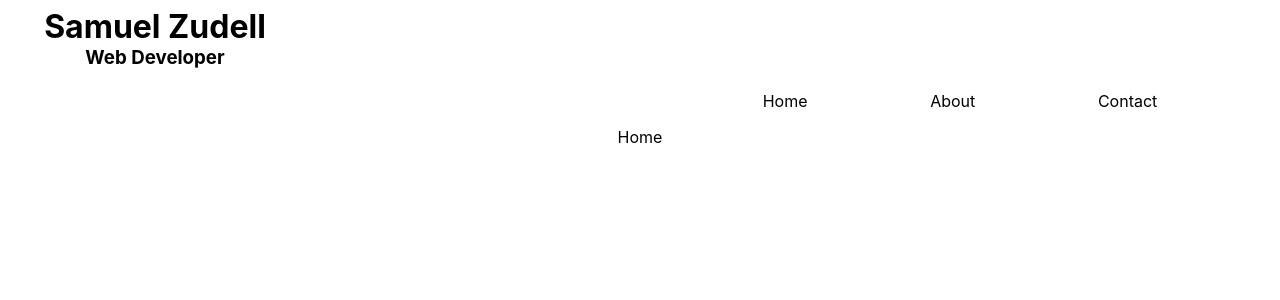
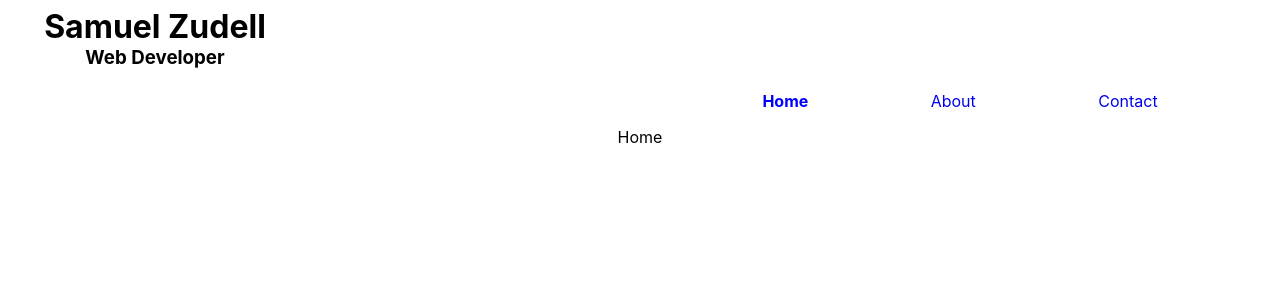
Before and after one commit to Saltysam101/samzudell, a React (Create React App) app: page / in a window 1280 px wide. Shown: the top 300 px of the page. Built offline with nearby package versions, Linux system fonts and the light colour scheme.

Commit message:
added active class name to nav links

```diff
--- a/src/App.js
+++ b/src/App.js
@@ -5,6 +5,8 @@
 import Home from './components/home';
 import About from './components/about';
 import Contact from './components/contact';
+
+
 
 function App() {
   return (
--- a/src/components/nav.js
+++ b/src/components/nav.js
@@ -1,9 +1,12 @@
 import React, { Component } from 'react';
-import {Link} from 'react-router-dom';
+import {NavLink} from 'react-router-dom';
 import '../nav.css';
 
 export default class Nav extends Component {
+
+
     render() {
+
         return (
             <div className="nav">
                 <div className="tab">
@@ -11,21 +14,15 @@
                     <h3 className="my-role">Web Developer</h3>
                 </div>
                 <ul className="nav-links">
-                    <Link to="/">
-                        <li>
-                            Home
-                        </li>
-                    </Link>
-                    <Link to="/about">
-                        <li>
-                            About
-                        </li>
-                    </Link>
-                    <Link to="/contact">
-                        <li>
-                            Contact
-                        </li>
-                    </Link>
+                    <NavLink to="/" exact activeClassName="isActive">
+                        Home
+                    </NavLink>
+                    <NavLink to="/about" activeClassName="isActive">
+                        About
+                    </NavLink>
+                    <NavLink to="/contact" activeClassName="isActive">
+                        Contact
+                    </NavLink>
                 </ul>
 
             </div>
--- a/src/nav.css
+++ b/src/nav.css
@@ -29,12 +29,11 @@
     align-items: center;
 }
 
+.isActive{
+    font-weight: bold;
+    color: blue;
+}
+
 a{
     text-decoration: none;
 }
-
-li{
-    color: black;
-    list-style: none;
-    text-decoration: none;
-}
```
